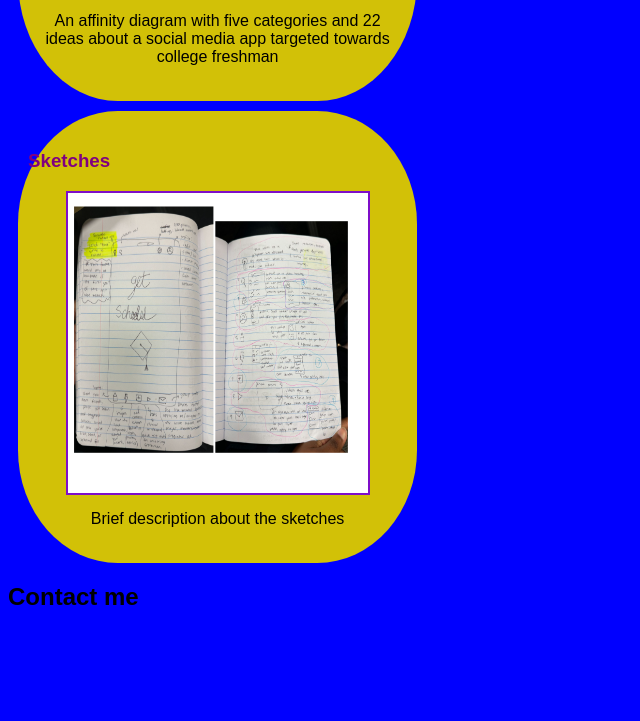
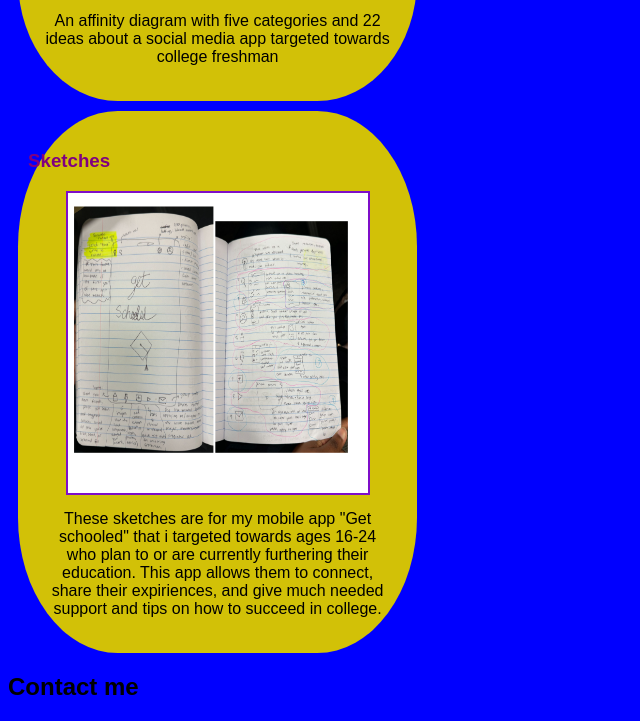
Before and after one commit to zahunter-cse/zahunter-cse.github.io, a plain HTML site: page index.html in a window 1280 px wide. Shown: the part 1145-1866 px from the top of the page, without its empty margins (0-640 px from the left). Before the commit the page ends 1776 px from the top, so only its background shows below. Drawn offline with Linux system fonts and the light colour scheme.

Commit message:
description

```diff
--- a/index.html
+++ b/index.html
@@ -47,7 +47,7 @@
             <a href="files/Sketches.pdf">
                 <img src="images/Sketches.png">
             </a>
-            <p>Brief description about the sketches
+            <p>These sketches are for my mobile app "Get schooled" that i targeted towards ages 16-24 who plan to or are currently furthering their education. This app allows them to connect, share their expiriences, and give much needed support and tips on how to succeed in college.
             </p>
             </section>
 
```
